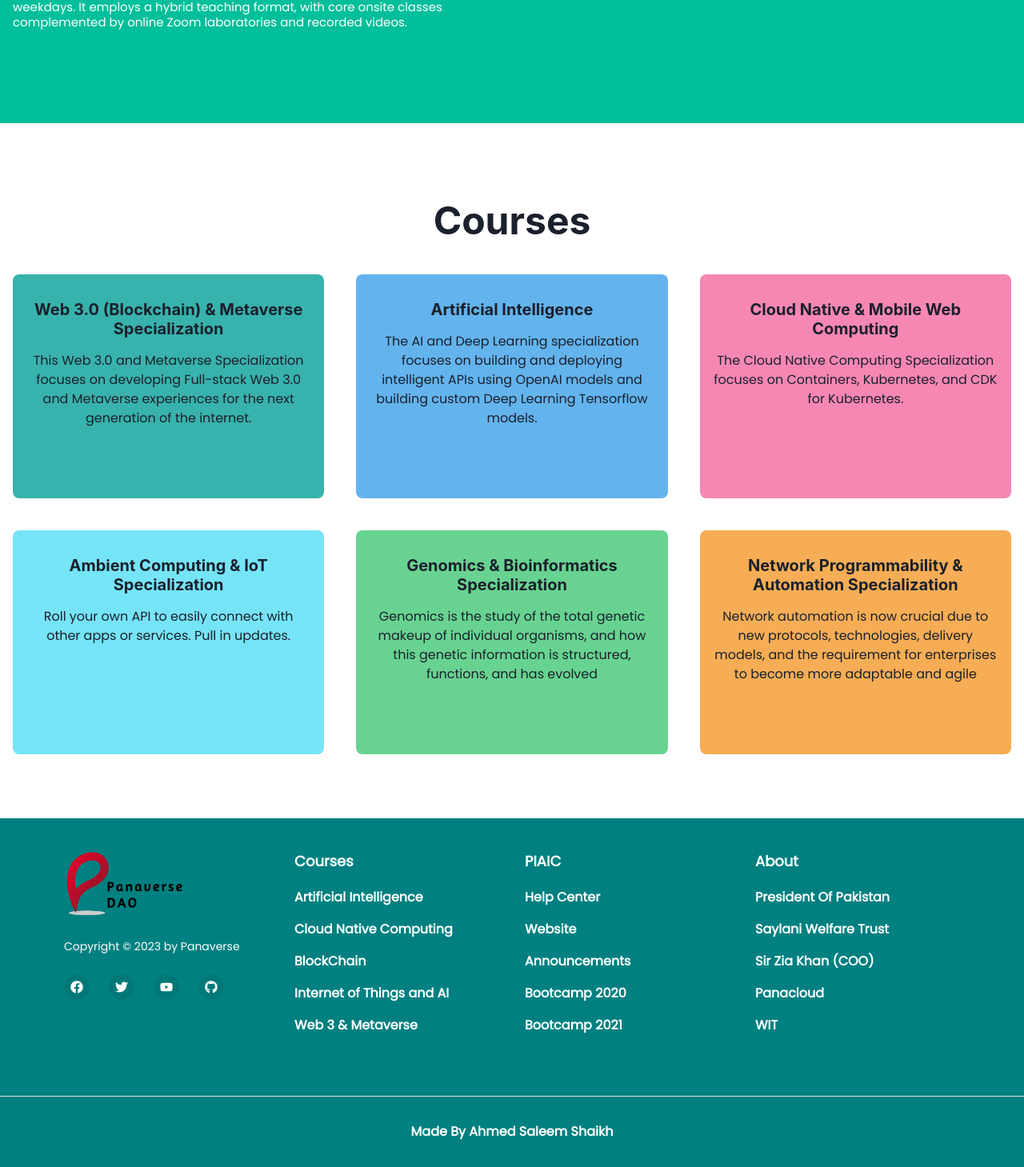
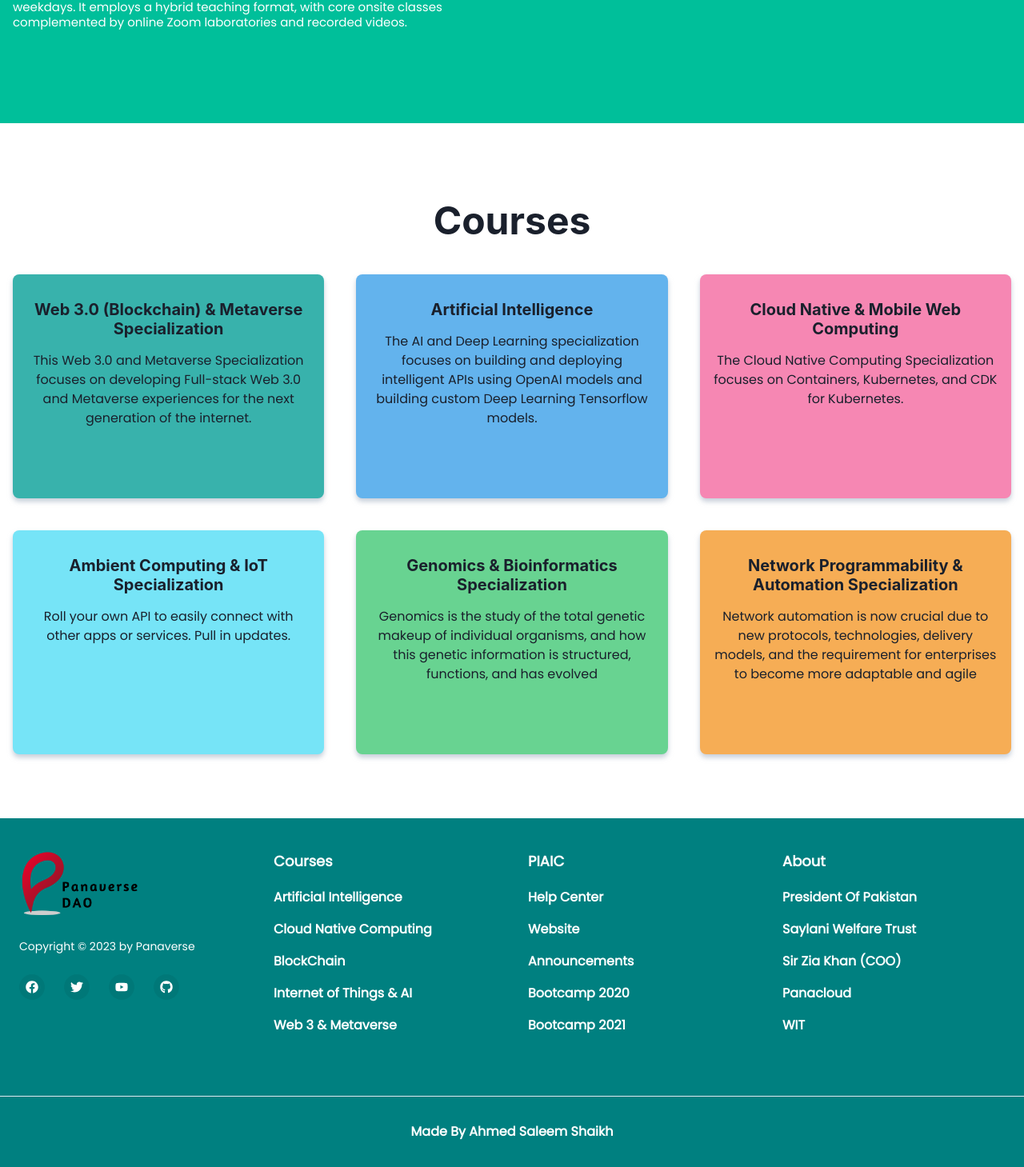
Before and after one commit to AhmedShaykh/Fit-Club, a Next.js app: page / in a window 1280 px wide. Shown: the part 1448-2907 px from the top of the page at 80% size. Built offline with nearby package versions, Linux system fonts and the light colour scheme.

Commit message:
Minor Change

```diff
--- a/Components/Courses.tsx
+++ b/Components/Courses.tsx
@@ -5,7 +5,8 @@
     Box,
     Text,
     SimpleGrid,
-    Heading
+    Heading,
+    useColorModeValue
 } from "@chakra-ui/react";
 
 const Courses: FC = () => {
@@ -43,7 +44,10 @@
                         h={{ base: "auto", md: "250px", lg: "280px" }}
                         rounded="lg"
                         textAlign="center"
-                        pos="relative"
+                        pos="relative" boxShadow={useColorModeValue(
+                            "0 4px 6px rgba(160, 174, 192, 0.6)",
+                            "0 4px 6px rgba(9, 17, 28, 0.9)"
+                        )}
                     >
                         <Heading
                             as="h1"
@@ -67,6 +71,10 @@
                         rounded="lg"
                         textAlign="center"
                         pos="relative"
+                        boxShadow={useColorModeValue(
+                            "0 4px 6px rgba(160, 174, 192, 0.6)",
+                            "0 4px 6px rgba(9, 17, 28, 0.9)"
+                        )}
                     >
                         <Heading
                             as="h1"
@@ -90,6 +98,10 @@
                         rounded="lg"
                         textAlign="center"
                         pos="relative"
+                        boxShadow={useColorModeValue(
+                            "0 4px 6px rgba(160, 174, 192, 0.6)",
+                            "0 4px 6px rgba(9, 17, 28, 0.9)"
+                        )}
                     >
                         <Heading
                             as="h1"
@@ -113,6 +125,10 @@
                         rounded="lg"
                         textAlign="center"
                         pos="relative"
+                        boxShadow={useColorModeValue(
+                            "0 4px 6px rgba(160, 174, 192, 0.6)",
+                            "0 4px 6px rgba(9, 17, 28, 0.9)"
+                        )}
                     >
                         <Heading
                             as="h1"
@@ -136,6 +152,10 @@
                         rounded="lg"
                         textAlign="center"
                         pos="relative"
+                        boxShadow={useColorModeValue(
+                            "0 4px 6px rgba(160, 174, 192, 0.6)",
+                            "0 4px 6px rgba(9, 17, 28, 0.9)"
+                        )}
                     >
                         <Heading
                             as="h1"
@@ -159,6 +179,10 @@
                         rounded="lg"
                         textAlign="center"
                         pos="relative"
+                        boxShadow={useColorModeValue(
+                            "0 4px 6px rgba(160, 174, 192, 0.6)",
+                            "0 4px 6px rgba(9, 17, 28, 0.9)"
+                        )}
                     >
                         <Heading
                             as="h1"
--- a/Components/Footer.tsx
+++ b/Components/Footer.tsx
@@ -63,8 +63,9 @@
             bg="teal"
             color="white"
         >
-            <Container as={Stack} maxW={'6xl'} py={10}>
+            <Container as={Stack} maxW={'7xl'} py={10}>
                 <SimpleGrid
+                    pl="2"
                     templateColumns={{ sm: '1fr 1fr', md: '2fr 2fr 2fr 2fr' }}
                     pb={8}
                     spacing={8}>
@@ -150,7 +151,7 @@
                             fontWeight="semibold"
                             href="https://www.piaic.org/iot"
                         >
-                            Internet of Things and AI
+                            Internet of Things & AI
                         </Link>
                         <Link
                             _hover={{
--- a/app/courses/page.tsx
+++ b/app/courses/page.tsx
@@ -18,6 +18,7 @@
                         mt="5rem"
                         textAlign={'center'}
                         align={'center'}
+                        px="2"
                         py={{ base: 20, md: 28 }}
                     >
                         <Heading
```
